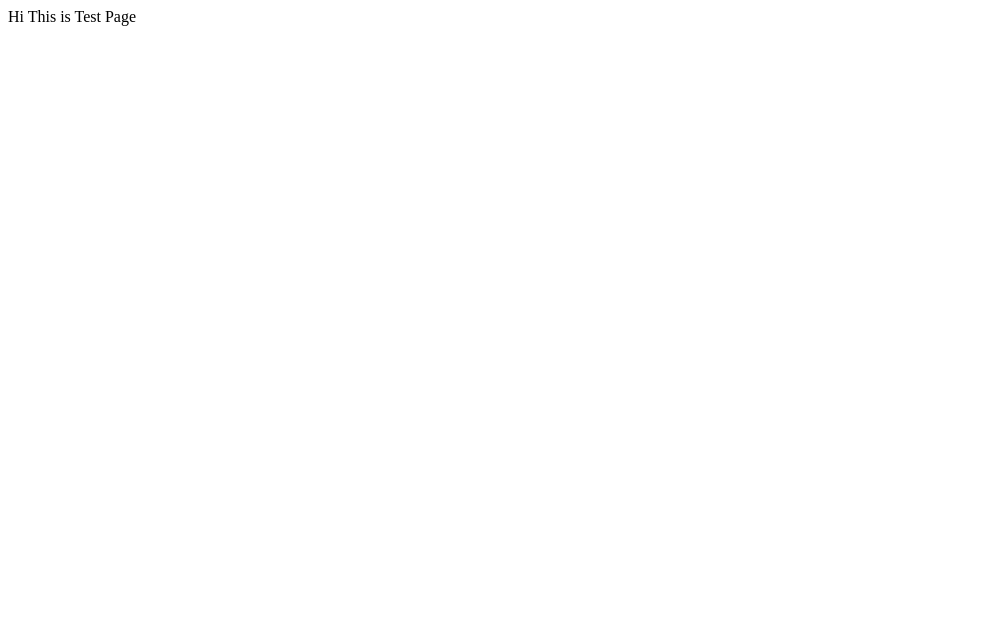
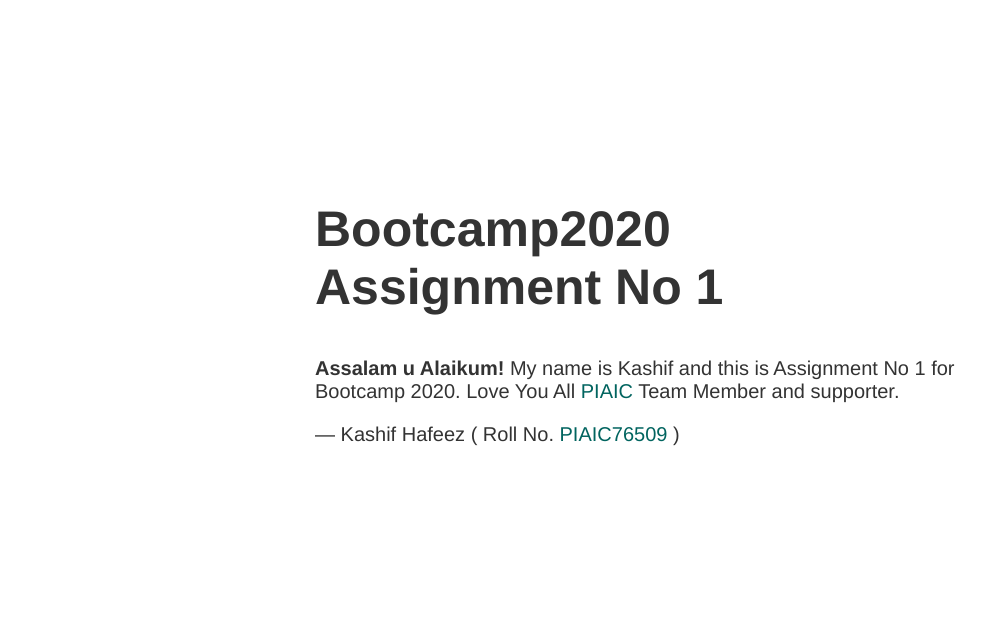
Before and after one commit to NMZK/Bootcamp2020_Assignment_1, a plain HTML site: page index.html in a window 1280 px wide. Shown: the whole page, without its empty margins (0-1007 px from the left). Drawn offline with Linux system fonts and the light colour scheme.

Commit message:
update index.html
update index file and add message for piaic

```diff
--- a/index.html
+++ b/index.html
@@ -1,11 +1,18 @@
-<!DOCTYPE html>
-<html lang="en">
-<head>
-    <meta charset="UTF-8">
-    <meta name="viewport" content="width=device-width, initial-scale=1.0">
-    <title>Hi This is Test Page</title>
-</head>
-<body>
-    Hi This is Test Page
-</body>
-</html>
+<!doctype html>
+<title>Bootcamp2020 Assignment No 1</title>
+<style>
+  body { text-align: center; padding: 150px; }
+  h1 { font-size: 50px; }
+  body { font: 20px Helvetica, sans-serif; color: #333; }
+  article { display: block; text-align: left; width: 650px; margin: 0 auto; }
+  .piaic { color:rgb(1, 100, 95); text-decoration: none; }
+  .piaic:hover { color:rgb(1, 100, 95); text-decoration: none; font-weight: bold; }
+</style>
+
+<article>
+    <h1>Bootcamp2020 Assignment No 1</h1>
+    <div>
+        <p><b>Assalam u Alaikum!</b> My name is Kashif and this is Assignment No 1 for Bootcamp 2020. Love You All <span class="piaic">PIAIC</span> Team Member and supporter.</p>
+        <p>&mdash; Kashif Hafeez ( Roll No. <span class="piaic">PIAIC76509</span> )</p>
+    </div>
+</article>
```
